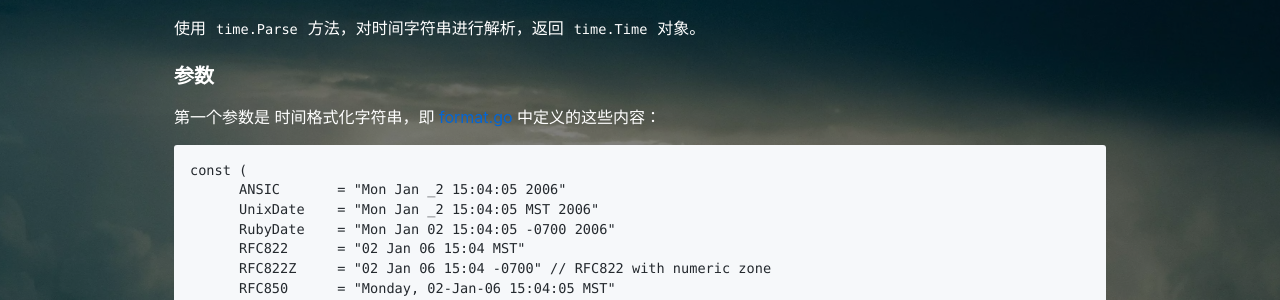
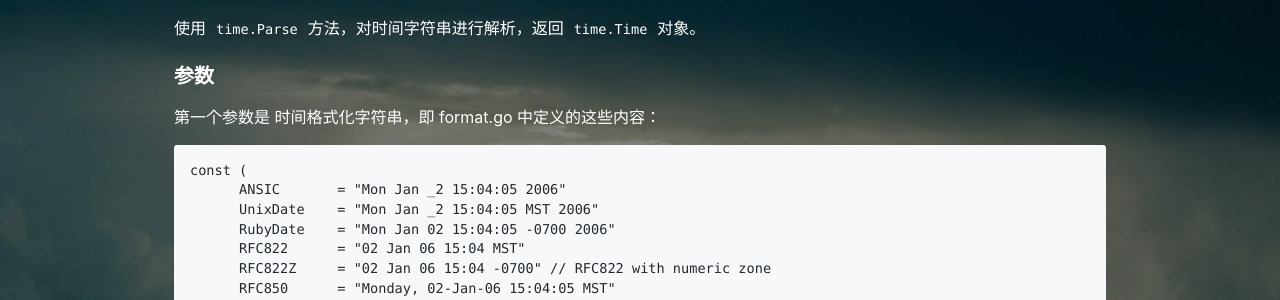
Before and after one commit to moonlightwatch/moonlightwatch.github.io, a Jekyll site: the page built from _posts/2020-09-09-Golang解析时间字符串.md, in a window 1280 px wide. Shown: the part 132-432 px from the top of the page. Built offline with Jekyll 4.4.1, drawn with Linux system fonts in a browser that asks for light colours.

Commit message:
更新css

```diff
--- a/assets/css/md.css
+++ b/assets/css/md.css
@@ -119,14 +119,14 @@
     line-height: inherit;
 }
 
-.markdown-body a {
+/* .markdown-body a {
     color: #0366d6;
     text-decoration: none;
 }
 
 .markdown-body a:hover {
     text-decoration: underline;
-}
+} */
 
 .markdown-body strong {
     font-weight: 600;
```
